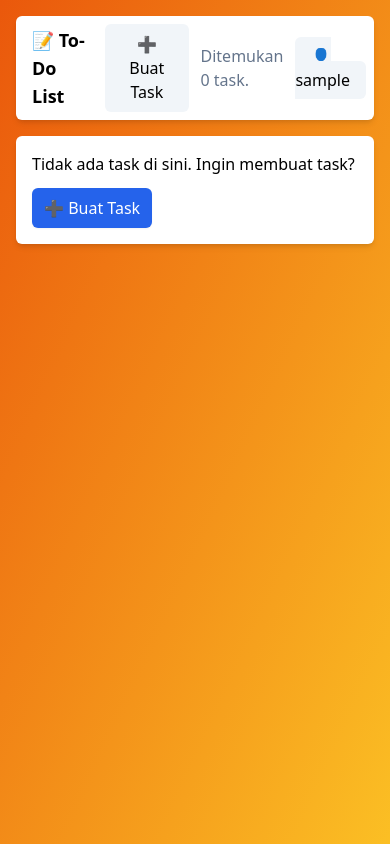
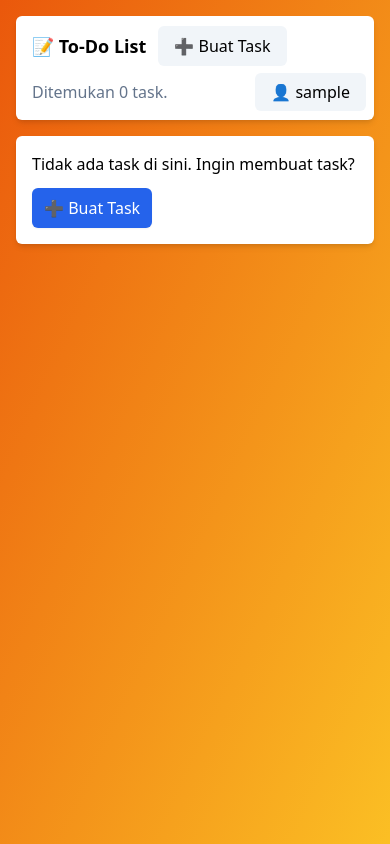
Before and after one commit to HansTM/pbp-tugas, a Django app: page /todolist/ in a window 390 px wide. Run offline with Django 4.2, Linux system fonts and the light colour scheme; the visitor is signed in with stand-in values (Sample User, id 1); data that the repository does not hold is empty; some libraries are stand-ins or nearby versions.

Commit message:
Perubahan-perubahan kecil
Tugas 6:
Tambah tombol batal/tutup
Tambah emoji pengguna pada metode lama
Ubah nama fungsi agar lebih jelas
Gunakan ID pada tombol submit
Perubahan gaya agar lebih responsif (login, register, form)
Hapus kelas loaded, tidak digunakan

Tambah link README Tugas 4 dan 5 pada branch
Coret link Heroku Tugas 4 dan 5 karena digunakan untuk Tugas 6
Perbaiki nama file README Tugas 5

```diff
--- a/todolist/templates/create-task.html
+++ b/todolist/templates/create-task.html
@@ -6,7 +6,7 @@
 
 {% block content %}
 
-<body class="bg-gradient-to-br from-orange-600 to-amber-400 h-full min-h-screen w-full loaded p-4">
+<body class="bg-gradient-to-br from-orange-600 to-amber-400 h-full min-h-screen w-full p-4">
 	<!-- <div class="max-w-[48rem] min-w-[24rem] m-auto bg-white rounded-md p-8 shadow-lg">
 	</div> -->
 
--- a/todolist/templates/login.html
+++ b/todolist/templates/login.html
@@ -6,8 +6,8 @@
 
 {% block content %}
 
-<body class="bg-gradient-to-br from-orange-600 to-amber-400 h-full min-h-screen w-full flex items-center loaded">
-	<div class="max-w-[48rem] min-w-[24rem] m-auto bg-white rounded-md p-8 shadow-md hover:shadow-xl transition">
+<body class="bg-gradient-to-br from-orange-600 to-amber-400 h-full min-h-screen w-full flex items-center justify-center">
+	<div class="max-w-[48rem] m-4 bg-white rounded-md p-8 shadow-md hover:shadow-xl transition">
 
 		<h1 class="text-4xl font-semibold mb-4">Masuk</h1>
 
--- a/todolist/templates/navbar.html
+++ b/todolist/templates/navbar.html
@@ -3,7 +3,7 @@
 		<a href="{% url 'todolist:todolist' %}" class="py-2 px-4 rounded-md bg-slate-100 hover:bg-slate-300 transition">📝 To-Do List</a>
 		<a href="{% url 'todolist:create_task' %}" class="py-2 px-4 rounded-md bg-slate-100 hover:bg-slate-300 transition">➕ Buat Task</a>
 		<span class="py-2 group relative ml-auto">
-			<span class="py-2 px-4 rounded-md bg-slate-100 hover:bg-slate-300 transition cursor-pointer">{{ request.user }}</span>
+			<span class="py-2 px-4 rounded-md bg-slate-100 hover:bg-slate-300 transition cursor-pointer">👤 {{ request.user }}</span>
 			<div class="absolute pt-3 hidden group-hover:block right-0 transition">
 				<div class="shadow-md rounded bg-white ring ring-slate-900/5 py-2 w-32">
 					<a class="px-4 py-2 bg-white hover:bg-slate-200 w-full block transition" href="{% url 'todolist:logout' %}">🚪 Keluar</a>
--- a/todolist/templates/register.html
+++ b/todolist/templates/register.html
@@ -6,8 +6,8 @@
 
 {% block content %}
 
-<body class="bg-gradient-to-br from-orange-600 to-amber-400 h-full min-h-screen w-full flex items-center loaded" ">
-	<div class="max-w-[48rem] min-w-[24rem] m-auto bg-white rounded-md p-8 shadow-md hover:shadow-xl transition">
+<body class="bg-gradient-to-br from-orange-600 to-amber-400 h-full min-h-screen w-full flex items-center justify-center">
+	<div class="max-w-[48rem] m-4 bg-white rounded-md p-8 shadow-md hover:shadow-xl transition">
 
 		<h1 class="text-4xl font-semibold mb-4">Daftar</h1>
 
--- a/todolist/templates/todolist-ajax.html
+++ b/todolist/templates/todolist-ajax.html
@@ -9,16 +9,19 @@
 {% endblock meta %}
 
 {% block content %}
-<body class="bg-gradient-to-br from-orange-600 to-amber-400 h-full min-h-screen w-full loaded p-4">
+<body class="bg-gradient-to-br from-orange-600 to-amber-400 h-full min-h-screen w-full p-4">
 	<!-- <div class="max-w-[48rem] min-w-[24rem] m-auto bg-white rounded-md p-8 shadow-lg">
 	</div> -->
 
 	<header class="bg-white p-2 rounded-md shadow-md mb-4 hover:shadow-xl transition">
-		<nav class="flex gap-1 items-center">
-			<span class="px-2 rounded-md text-lg transition font-bold">📝 To-Do List</span>
-			<button id="add-open-modal-nav" class="py-2 px-4 rounded-md bg-slate-100 hover:bg-slate-300 transition">➕ Buat Task</button>
-			<span id="page-status" class="mx-2 text-slate-500">Sedang memuat...</span>
-			<span class="py-2 group relative ml-auto">
+		<nav class="flex gap-1 items-center flex-wrap">
+			<div class="flex gap-1 items-center">
+				<span class="px-2 py-2 rounded-md text-lg transition font-bold flex-grow">📝 To-Do List</span>
+				<button id="add-open-modal-nav" class="py-2 px-4 rounded-md bg-slate-100 hover:bg-slate-300 transition sm:ml-0 flex-shrink">➕ Buat Task</button>
+			</div>
+			<div class="flex gap-1 items-center flex-grow">
+				<span id="page-status" class="mx-2 text-slate-500 flex-grow">Sedang memuat...</span>
+				<span class="py-2 group relative flex-shrink">
 					<span class="py-2 px-4 rounded-md bg-slate-100 hover:bg-slate-300 transition cursor-pointer">👤 {{ request.user }}</span>
 					<div class="absolute pt-3 hidden group-hover:block right-0 transition">
 						<div class="shadow-md rounded bg-white ring ring-slate-900/5 py-2 w-32">
@@ -27,13 +30,14 @@
 					</div>
 
 				</span>
+			</div>
 		</nav>
 	</header>
 
 	<div id="wrapper"></div>
 
-	<div id="add-modal" class="overflow-y-auto overflow-x-hidden fixed top-0 left-0 z-10 w-screen md:inset-0 h-screen bg-black/30 hidden transition-opacity opacity-0">
-		<div class="max-w-[48rem] min-w-[24rem] m-auto bg-white rounded-md p-8 shadow-md hover:shadow-xl transition mt-8">
+	<div id="add-modal" class="fixed z-10 w-screen inset-0 h-screen bg-black/30 hidden transition-opacity opacity-0 pt-4 px-4 md:pt-8">
+		<div class="max-w-[48rem] m-auto bg-white rounded-md p-8 shadow-md hover:shadow-xl transition">
 			<h1 class="text-4xl font-semibold mb-4">Buat Task</h1>
 			<form id="add-form" class="mb-3">
 				<div class="mb-3">
@@ -44,7 +48,8 @@
 					<label for="inputDescription" class="mb-1 block">Keterangan</label>
 					<textarea type="text" name="description" id="inputDescription" class="w-full border border-slate-300 rounded-md shadow-sm py-2 px-3 focus:outline-none focus:border-sky-500 focus:ring-sky-500 focus:ring-1 mb-2 focus:invalid:border-pink-500 focus:invalid:ring-red-500 transition" required></textarea>
 				</div>
-				<button class="py-2 px-3 bg-blue-600 text-white hover:bg-blue-700 disabled:bg-blue-400 focus:ring focus:ring-blue-200 rounded-md shadow-sm transition" type="submit">Tambah</button>
+				<button id="add-submit" class="py-2 px-3 bg-blue-600 text-white hover:bg-blue-700 disabled:bg-blue-400 focus:ring focus:ring-blue-200 rounded-md shadow-sm transition" type="submit">Tambah</button>
+				<button id="add-close" class="py-2 px-3 mr-4 bg-slate-600 text-white hover:bg-slate-700 disabled:bg-slate-400 focus:ring focus:ring-slate-200 rounded-md shadow-sm transition">Batal</button>
 			</form>
 		</div>
 	</div>
--- a/todolist/templates/todolist.html
+++ b/todolist/templates/todolist.html
@@ -6,7 +6,7 @@
 
 {% block content %}
 
-<body class="bg-gradient-to-br from-orange-600 to-amber-400 h-full min-h-screen w-full loaded p-4">
+<body class="bg-gradient-to-br from-orange-600 to-amber-400 h-full min-h-screen w-full p-4">
 	<!-- <div class="max-w-[48rem] min-w-[24rem] m-auto bg-white rounded-md p-8 shadow-lg">
 	</div> -->
 
```
Also changed, not shown: static/js/todolist-ajax.js (+17 -10 lines), README.md, todolist/README.tugas-5.md (renamed from todolist/README-tugas-5.md). Lines whose indentation alone changed are shown as unchanged.
